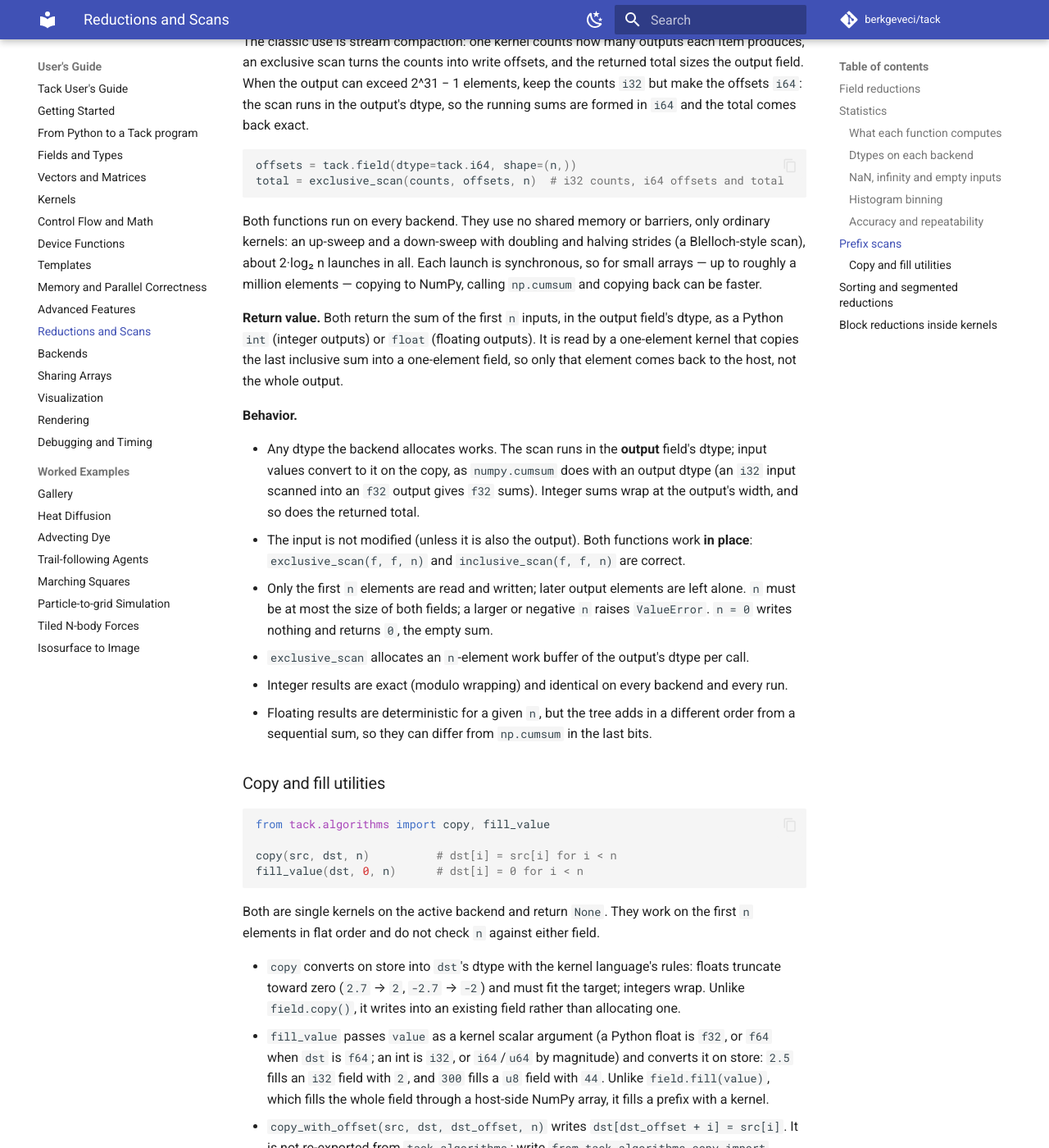
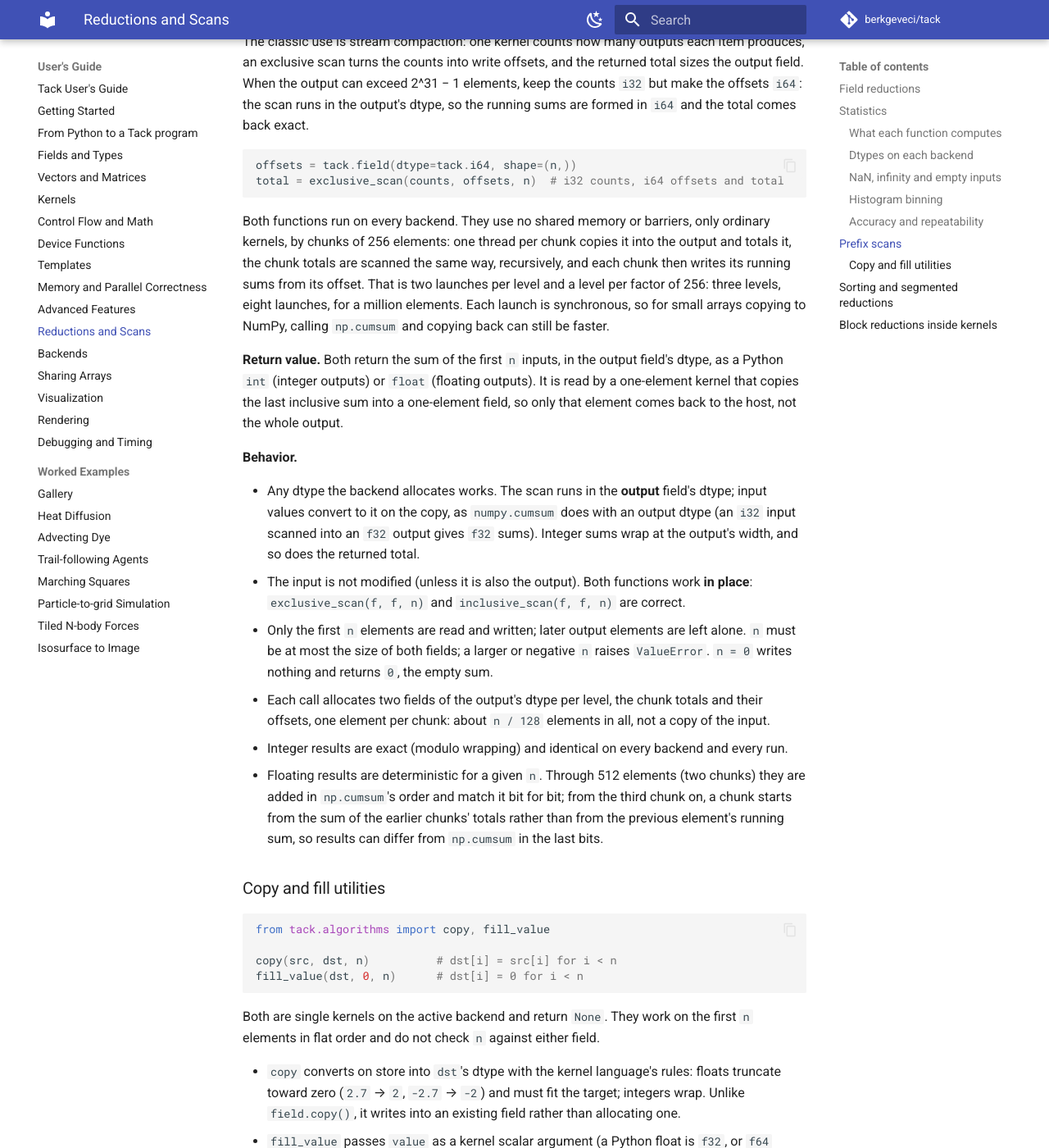
Before and after one commit to berkgeveci/tack, an MkDocs documentation site: the page built from docs/users-guide/11-reductions-and-scans.md, in a window 1280 px wide and 1400 px high, scrolled down 6513 px. Shown: the whole window at 82% size. Built offline with MkDocs 1.6.1 and Material for MkDocs 9.7.7, drawn with Linux system fonts in a browser that asks for light colours; comment, search, counter and statistics services are not loaded.

Commit message:
Describe the chunked scan in the reductions chapter
The chapter still described the Blelloch scan c569da3 replaced: an
up-sweep and a down-sweep with about 2 log2 n launches, an n-element
work buffer for exclusive_scan, a crossover with NumPy near a million
elements that was measured against those launches, and "the tree" adding
in a different order from np.cumsum.

Describe the chunks: two launches per level and a level per factor of
256, eight launches for a million elements; two small fields per level
for the chunk totals and offsets; and floating results that match
np.cumsum bit for bit through two chunks (512 elements, checked on CPU
and CUDA) and can differ in the last bits after that.

````diff
--- a/docs/users-guide/11-reductions-and-scans.md
+++ b/docs/users-guide/11-reductions-and-scans.md
@@ -251,11 +251,13 @@ total = exclusive_scan(counts, offsets, n)  # i32 counts, i64 offsets and total
 ```
 
 Both functions run on every backend. They use no shared memory or
-barriers, only ordinary kernels: an up-sweep and a down-sweep with doubling
-and halving strides (a Blelloch-style scan), about 2·log₂ n launches in
-all. Each launch is synchronous, so for small arrays — up to roughly a
-million elements — copying to NumPy, calling `np.cumsum` and copying back
-can be faster.
+barriers, only ordinary kernels, by chunks of 256 elements: one thread per
+chunk copies it into the output and totals it, the chunk totals are
+scanned the same way, recursively, and each chunk then writes its running
+sums from its offset. That is two launches per level and a level per
+factor of 256: three levels, eight launches, for a million elements. Each
+launch is synchronous, so for small arrays copying to NumPy, calling
+`np.cumsum` and copying back can still be faster.
 
 **Return value.** Both return the sum of the first `n` inputs, in the
 output field's dtype, as a Python `int` (integer outputs) or `float`
@@ -277,13 +279,16 @@ the host, not the whole output.
   are left alone. `n` must be at most the size of both fields; a larger or
   negative `n` raises `ValueError`. `n = 0` writes nothing and returns `0`,
   the empty sum.
-- `exclusive_scan` allocates an `n`-element work buffer of the output's
-  dtype per call.
+- Each call allocates two fields of the output's dtype per level, the
+  chunk totals and their offsets, one element per chunk: about `n / 128`
+  elements in all, not a copy of the input.
 - Integer results are exact (modulo wrapping) and identical on every
   backend and every run.
-- Floating results are deterministic for a given `n`, but the tree adds in
-  a different order from a sequential sum, so they can differ from
-  `np.cumsum` in the last bits.
+- Floating results are deterministic for a given `n`. Through 512
+  elements (two chunks) they are added in `np.cumsum`'s order and match it
+  bit for bit; from the third chunk on, a chunk starts from the sum of the
+  earlier chunks' totals rather than from the previous element's running
+  sum, so results can differ from `np.cumsum` in the last bits.
 
 ### Copy and fill utilities
 
````
